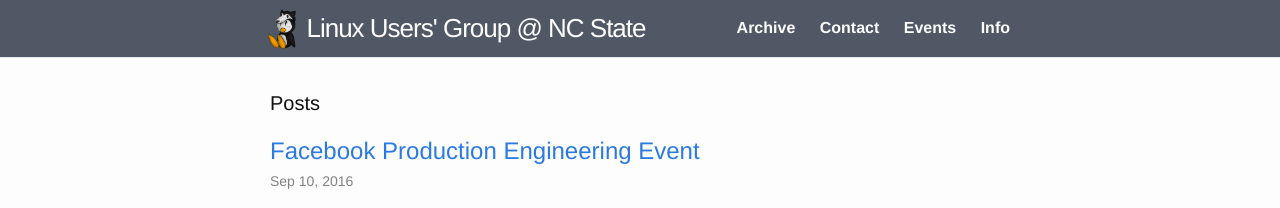
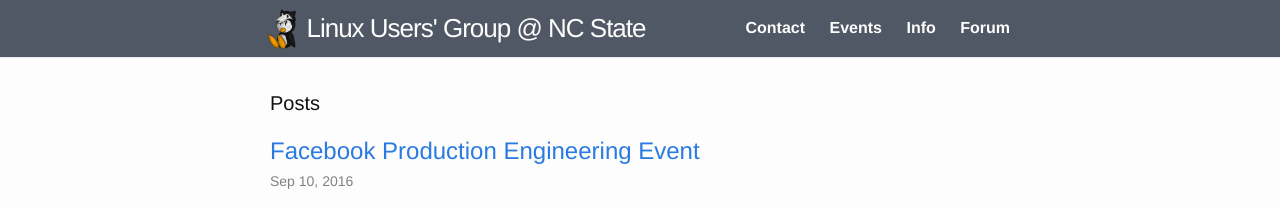
Before and after one commit to ncsulug/lug-website, a Jekyll site: the page built from index.html, in a window 1280 px wide. Shown: the top 208 px of the page. Built offline with Jekyll 4.4.1, drawn with Linux system fonts in a browser that asks for light colours; the list of posts is cut into pages by our own code.

Commit message:
Remove 'Archive' navlink and add 'Forum' to point to Discourse

```diff
--- a/_includes/header.html
+++ b/_includes/header.html
@@ -12,10 +12,11 @@
         <nav class="site-nav">
             <div class="trigger">
             {% for page in site.pages %}
-                {% if page.title and page.url != '/404.html' %}
+                {% if page.title and page.url != '/404.html' and page.title != "Archive" %}
                         <a class="page-link" href="{{ page.url | prepend: site.baseurl }}">{{ page.title }}</a>
                 {% endif %}
             {% endfor %}
+                <a class="page-link" href="/discourse">Forum</a>
             </div>
         </nav>
     </div>
```
